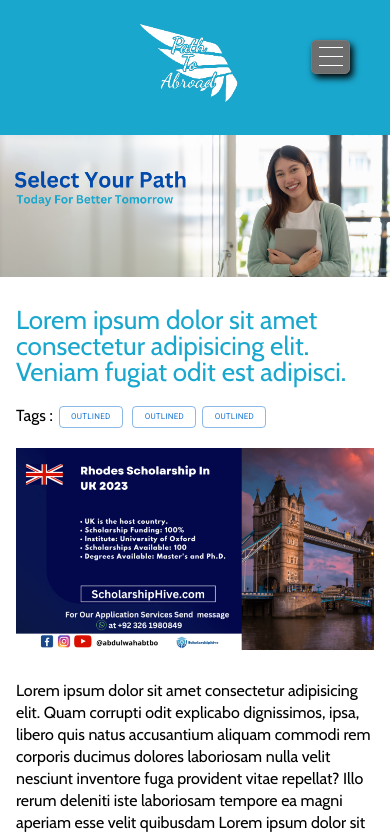
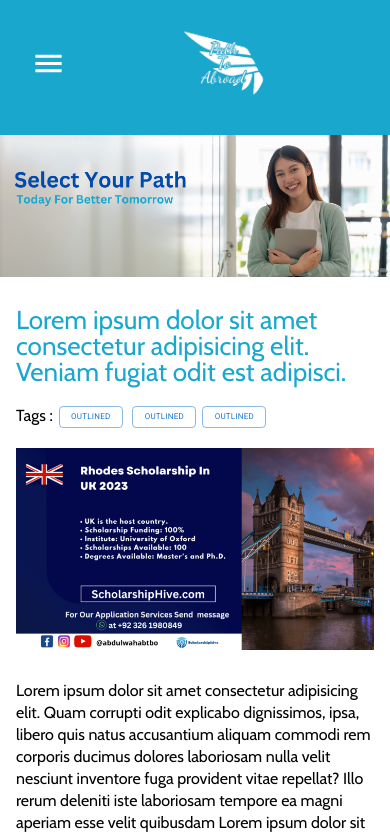
Before and after one commit to MFaizanSohail/pathToAbroad, a React (Create React App) app in the folder client/: page / in a window 390 px wide. Shown: the top 836 px of the page. Built offline with nearby package versions, Linux system fonts and the light colour scheme.

Commit message:
change mobile navbar to mui navbar

```diff
--- a/client/package.json
+++ b/client/package.json
@@ -7,6 +7,7 @@
     "@ckeditor/ckeditor5-react": "^6.1.0",
     "@emotion/react": "^11.10.5",
     "@emotion/styled": "^11.10.5",
+    "@mui/icons-material": "^5.14.6",
     "@mui/material": "^5.10.17",
     "@stripe/react-stripe-js": "^1.16.1",
     "@stripe/stripe-js": "^1.46.0",
--- a/client/src/components/BlogsTableMobileView/BlogsTableMobileView.jsx
+++ b/client/src/components/BlogsTableMobileView/BlogsTableMobileView.jsx
@@ -7,28 +7,19 @@
       <div className="filterContainer">
         <div className="container">
           <div className="title">
-          <span>Title</span>
             <span>Lorem ipsum dolor sit amet.</span>
+            <span>18/8/2023</span>
           </div>
           <div className="country">
-          <span>Country</span>
             <span>France</span>
-        </div>
-        <div className="status">
-          <span>Status</span>
-          <span>Private</span>
-        </div>
-        <div className="last-update">
-          <span>Last-Update</span>
-          <span>9:30 18/8/2023</span>
-        </div>
+            <span>Draft</span>
           </div>
         <div className="actions">
           <button>Edit</button>
           <button>Delete</button>
         </div>
         </div>
-
+      </div>
     </>
   );
 };
--- a/client/src/components/BlogsTableMobileView/BlogsTableMobileView.scss
+++ b/client/src/components/BlogsTableMobileView/BlogsTableMobileView.scss
@@ -11,24 +11,20 @@
         margin: 0 1rem;
         padding: .5rem;
         div{
-            border: 1px solid gray;
+            // border: 1px solid gray;
             display: flex;
             height: 3rem;
-
+            justify-content: space-between;
             span{
                 &:nth-of-type(1){
-                    border-right: 2px solid gray;
-                    width: 10rem;
                     color: rgb(68, 68, 68);
                     font-size: 14px;
-                    background-color: rgb(236, 236, 236);
                     font-weight: bold;
                     display: flex;
                     align-items: center;
                     justify-content: center;
                 }
                 &:nth-of-type(2){
-                    width: 100%;
                     font-size: 13px;
                     display: flex;
                     align-items: center;
--- a/client/src/components/Mobilenav/Mobilenav.scss
+++ b/client/src/components/Mobilenav/Mobilenav.scss
@@ -1,22 +1,20 @@
 @import '../../css-config/mixins.scss';
 .mobnav{
     .mobnavitems{
-        background-color: #00bcf0;
+        width: 50%;
+        height: 100%;
+        background-color: #19a7ce;
         z-index: 100;
         position: absolute;
-        right: 2rem;
-        top: 5rem;
-        width: 60%;
         padding: 1rem;
         display: flex;
         flex-direction: column;
         gap: 0.5em;
-        align-items: center;
-        justify-content: center;
         position: fixed;
         li{
             list-style: none;
             a{
+                width: fit-content;
                 text-decoration: none;
                 color: white;
             }
--- /dev/null
+++ b/client/src/components/Muinavbar/Muinavbar.jsx
@@ -0,0 +1,70 @@
+import * as React from "react";
+import Box from "@mui/material/Box";
+import Drawer from "@mui/material/Drawer";
+import Button from "@mui/material/Button";
+import Mobilenav from "../Mobilenav/Mobilenav";
+import './Muinavbar.scss'
+import MenuIcon from '@mui/icons-material/Menu';
+
+export default function Muinavbar() {
+  const [mobileOpen, setMobileOpen] = React.useState(false);
+  const handleMobileOpen = () => {
+    if (mobileOpen == true) {
+      setMobileOpen(false);
+    } else {
+      setMobileOpen(true);
+    }
+  };
+  const [state, setState] = React.useState({
+    left: false,
+  });
+
+  const toggleDrawer = (anchor, open) => (event) => {
+    if (
+      event.type === "keydown" &&
+      (event.key === "Tab" || event.key === "Shift")
+    ) {
+      return;
+    }
+
+    setState({ ...state, [anchor]: open });
+  };
+
+  const list = (anchor) => (
+    <Box
+      sx={{ width: anchor === "top" || anchor === "bottom" ? "auto" : 250 }}
+      role="presentation"
+      onClick={toggleDrawer(anchor, false)}
+      onKeyDown={toggleDrawer(anchor, false)}
+    >
+      <Mobilenav />
+    </Box>
+  );
+
+  return (
+    <div>
+      {mobileOpen == true ? (
+        <Muinavbar
+          mobileOpen={mobileOpen}
+          handleMobileOpen={handleMobileOpen}
+          className="mobilenav"
+        />
+      ) : (
+        ""
+      )}
+      {["left"].map((anchor) => (
+        <React.Fragment key={anchor}>
+          <Button onClick={toggleDrawer(anchor, true)}> <div className="menuicon"><MenuIcon fontSize="large" /></div> </Button>
+          <Drawer
+          className="ghjk"
+            anchor={anchor}
+            open={state[anchor]}
+            onClose={toggleDrawer(anchor, false)}
+          >
+            {list(anchor)}
+          </Drawer>
+        </React.Fragment>
+      ))}
+    </div>
+  );
+}
--- /dev/null
+++ b/client/src/components/Muinavbar/Muinavbar.scss
@@ -0,0 +1,9 @@
+@import '../../css-config//mixins.scss';
+
+.menuicon{
+    color: white;
+}
+.MuiPaper-root{
+    width: 50%;;
+    background-color: #19a7ce !important;
+}
--- a/client/src/components/Navbar/Navbar.jsx
+++ b/client/src/components/Navbar/Navbar.jsx
@@ -3,24 +3,16 @@
 import { AppBar, Box, Button, Toolbar, Typography } from "@mui/material";
 import { Link } from "react-router-dom";
 import Mobilenav from "../Mobilenav/Mobilenav";
+import Muinavbar from "../Muinavbar/Muinavbar";
 
 const Navbar = ({ signup }) => {
   const [login,setLogin]=useState(true)
-  const [mobileOpen,setMobileOpen]=useState(false)
-  const handleMobileOpen=()=>{
-    if(mobileOpen==true)
-    {
-      setMobileOpen(false)
-    }else{
-      setMobileOpen(true)
-    }
-  }
+
   return (
     <Box>
-       <div className="hamburger" onClick={()=> handleMobileOpen()}><span></span><span></span><span></span></div>
-      {mobileOpen ==true ? <Mobilenav mobileOpen={mobileOpen} handleMobileOpen={handleMobileOpen}  className="mobilenav"/> :""}
       <AppBar position="static">
         <Toolbar className="navbar">
+          <Muinavbar/>
           <Typography className="logo" variant="h6" component="div">
             <Link to="/">
               <img src={"../../img/logowhite.png"} alt="" />
--- a/client/src/components/Navbar/Navbar.scss
+++ b/client/src/components/Navbar/Navbar.scss
@@ -80,31 +80,3 @@
     }
   }
 }
-.hamburger{
-  display: flex;
-  flex-direction: column;
-  gap: .5rem;
-  background-color: rgb(110, 110, 110);
-  border: 1px solid rgb(121, 121, 121);
-  width: fit-content;
-  padding: .4rem;
-  box-shadow: 3px 4px 7px;
-  border-radius: 5px;
-  position: absolute;
-  position: fixed;
-  top: 2.5rem;
-  right: 2.5rem;
-  z-index: 100;
-  cursor: pointer;
-  @include md{
-    display:none;
-  }
-  @include lg{
-    display:none;
-  }
-  span{
-    width: 1.5rem;
-    height: 1px;
-    background-color: white;
-  }
-}
--- a/client/src/components/Newsletter/Newsletter.scss
+++ b/client/src/components/Newsletter/Newsletter.scss
@@ -1,3 +1,4 @@
+@import '../../css-config//mixins.scss';
 .newsletter{
     display: flex;
     flex-direction: column;
@@ -6,6 +7,9 @@
         color: var(--container-bg, #146C94);
         // font-family: Poppins;
         font-size: 24px;
+        @include sm{
+            font-size: 22px;
+        }
         font-style: normal;
         font-weight: 400;
         line-height: normal;
--- a/client/src/components/Sidebar/Sidebar.scss
+++ b/client/src/components/Sidebar/Sidebar.scss
@@ -7,7 +7,8 @@
     margin-top: 3rem;
     width: 100%;
     @include sm{
-        margin-bottom: 7rem;
+        margin-top: 0;
+        margin-bottom: 1rem;
     }
     .newsletter{
     @include sm{
--- a/client/src/components/Singleblog/Singleblog.scss
+++ b/client/src/components/Singleblog/Singleblog.scss
@@ -3,9 +3,10 @@
     display: flex;
     padding: 5rem 3rem;
     gap: 3rem;
+    color: rgb(65, 65, 65);
     @include sm{
         flex-direction:column;
-        padding: 4rem 2rem;
+        padding: 1rem 2rem;
     }
     .myblog{
         text-align: justify;
@@ -13,11 +14,15 @@
         display: flex;
         flex-direction: column;
         gap: 3rem;
+        @include sm{
+            gap: 2rem;
+        }
         .title{
             font-weight: bold;
             margin: 1rem 0;
             @include sm{
                 font-size:1.4rem;
+                margin: 0;
             }
         }
         .blogtags{
@@ -42,6 +47,10 @@
             margin-bottom: -2rem;
             color: darkgray;
             font-size: 12px;
+            @include sm{
+                margin-top: .5rem;
+                margin-bottom: -1rem;
+            }
             img{
                 width: 50px;
                 height: 50px;
```
Lines whose indentation alone changed are shown as unchanged.
